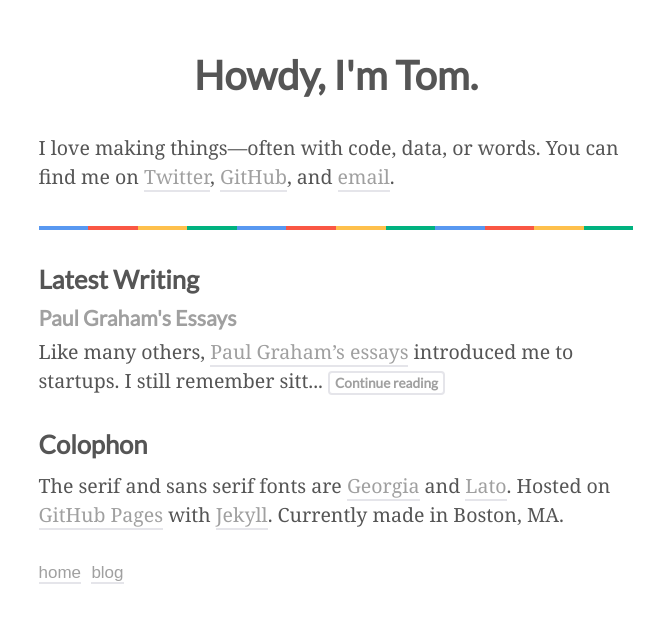
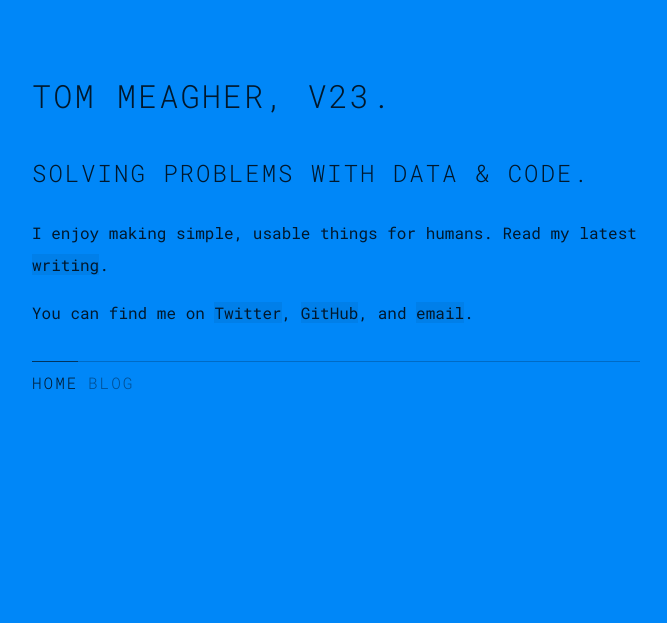
Before and after one commit to tmm/www, a Jekyll site: the page built from index.html, in a window 1280 px wide. Shown: the top 623 px of the page, without its empty margins (304-971 px from the left). Built offline with Jekyll 4.4.1, drawn with Linux system fonts in a browser that asks for light colours.

Commit message:
Add new home page

```diff
--- a/_config.yml
+++ b/_config.yml
@@ -1,5 +1,5 @@
 title: Tom Meagher
-description: "I love making things—often with code, data, or words."
+description: "Solving problems with data and code."
 url: "http://meagher.co"
 author: "Tom Meagher"
 keywords: "tom,tomfme,meagher,code,design,startups,start ups,startups,technology,tech,data,design"
--- /dev/null
+++ b/_layouts/temp.html
@@ -0,0 +1,34 @@
+<!DOCTYPE html>
+<html lang="en">
+<head>
+  <meta charset="utf-8">
+  <meta name="viewport" content="width=device-width, initial-scale=1">
+  <meta name="description" content="{{ site.description }}">
+  <link rel="canonical" href="{{ page.url | replace:'index.html','' | prepend: site.baseurl | prepend: site.url }}">
+  <meta name="author" content="{{ site.author }}">
+  <meta name="keywords" content="{{ site.keywords }}">
+
+  <title>{% if page.title != site.title %}{{ page.title }} — {% endif %}{{ site.title }}</title>
+
+  <link rel="stylesheet" href="{{ site.baseurl }}/css/normalize.css">
+  <link rel="stylesheet" href="{{ site.baseurl }}/css/home.css">
+
+  <link rel="icon" type="image/png" href="{{ site.baseurl }}/img/favicons/favicon-32x32.png" sizes="32x32">
+  <link rel="icon" type="image/png" href="{{ site.baseurl }}/img/favicons/favicon-96x96.png" sizes="96x96">
+  <link rel="icon" type="image/png" href="{{ site.baseurl }}/img/favicons/favicon-16x16.png" sizes="16x16">
+
+  <script>
+    (function(i,s,o,g,r,a,m){i['GoogleAnalyticsObject']=r;i[r]=i[r]||function(){
+      (i[r].q=i[r].q||[]).push(arguments)},i[r].l=1*new Date();a=s.createElement(o),
+      m=s.getElementsByTagName(o)[0];a.async=1;a.src=g;m.parentNode.insertBefore(a,m)
+    })(window,document,'script','//www.google-analytics.com/analytics.js','ga');
+
+    ga('create', 'UA-52981191-1', 'auto');
+    ga('send', 'pageview');
+  </script>
+</head>
+
+<body>
+  {{ content }}
+</body>
+</html>
--- a/_sass/_base.scss
+++ b/_sass/_base.scss
@@ -124,7 +124,7 @@ table {
 
   & > div {
     flex: 6.25;
-    height: 4px;
+    height: 2px;
   }
 }
 
--- /dev/null
+++ b/_sass/_home.scss
@@ -0,0 +1,57 @@
+@import url(https://fonts.googleapis.com/css?family=Roboto+Mono:400,300,100);
+
+$blue: #0087F8;
+
+*, *:before, *:after {
+  box-sizing: border-box;
+}
+
+body {
+  margin: 4rem auto 1rem;
+  max-width: 40rem;
+  padding: 0 1rem;
+  line-height: 2;
+  background-color: $blue;
+  color: darken($blue, 40);
+  font-family: 'Roboto Mono';
+}
+
+h1, h2, h3, h4, h5, h6 {
+  font-weight: 300;
+  text-transform: uppercase;
+  letter-spacing: 2px;
+}
+
+a {
+  background-color: darken($blue, 3);
+  color: darken($blue, 40);
+  text-decoration: none;
+  transition: .25s;
+
+  &:hover {
+    background-color: darken($blue, 5);
+  }
+}
+
+nav {
+  margin-top: 2rem;
+  border-top: 1px solid darken($blue, 10);
+  padding-top: 5px;
+  text-transform: uppercase;
+  font-weight: 300;
+
+  a {
+    border-top: 1px solid darken($blue, 10);
+    padding-top: 10px;
+    background-color: transparent;
+    color: darken($blue, 20);
+    letter-spacing: 2px;
+    transition: .25s;
+
+    &:hover, &.current {
+      border-top: 1px solid darken($blue, 30);
+      color: darken($blue, 40);
+      background-color: transparent;
+    }
+  }
+}
--- a/blog/index.html
+++ b/blog/index.html
@@ -20,5 +18,3 @@ title: Blog
 {% endfor %}
 
 {% include pagination.html %}
-
-{% include footer.html %}
--- /dev/null
+++ b/css/home.scss
@@ -0,0 +1,4 @@
+---
+---
+
+@import "home";
--- a/index.html
+++ b/index.html
@@ -1,39 +1,19 @@
 ---
-title: Tom Meagher
+title: Tom Meagher, v23.
+layout: temp
 ---
 
 <header>
-  <h1 class="text-center">Howdy, I'm Tom.</h1>
+  <h1>Tom Meagher, v23.</h1>
+  <h2>Solving problems with data & code.</h2>
 </header>
 
-<section>
-  <p>I love making things—often with code, data, or words. You can find me on <a href="https://twitter.com/{{ site.twitter }}/">Twitter</a>, <a href="https://github.com/{{ site.github }}/">GitHub</a>, and <a href="mailto:{{ site.email }}">email</a>.
-</section>
+{% assign post = site.posts.first %}
+<p>I enjoy making simple, usable things for humans. Read my latest <a href="{{ post.url | prepend: site.baseurl }}">writing</a>.</p>
 
-<div class="color-line mar-tb-6">
-  <div class="background-blue"></div>
-  <div class="background-red"></div>
-  <div class="background-yellow"></div>
-  <div class="background-green"></div>
-  <div class="background-blue"></div>
-  <div class="background-red"></div>
-  <div class="background-yellow"></div>
-  <div class="background-green"></div>
-  <div class="background-blue"></div>
-  <div class="background-red"></div>
-  <div class="background-yellow"></div>
-  <div class="background-green"></div>
-</div>
+<p>You can find me on <a href="https://twitter.com/{{ site.twitter }}">Twitter</a>, <a href="https://github.com/{{ site.github }}">GitHub</a>, and <a href="mailto:{{ site.email }}">email</a>.</p>
 
-<section class="mar-b-6">
-  <h3 class="mar-b-2">Latest Writing</h3>
-  {% assign post = site.posts.first %}
-  {% include post-preview.html %}
-</section>
-
-<section class="mar-b-6">
-  <h3 class="mar-b-2">Colophon</h3>
-  <p>The serif and sans serif fonts are <a href="https://en.wikipedia.org/wiki/Georgia_(typeface)">Georgia</a> and <a href="http://www.lukaszdziedzic.eu">Lato</a>. Hosted on <a href="https://pages.github.com">GitHub Pages</a> with <a href="https://jekyllrb.com">Jekyll</a>. Currently made in Boston, MA.</p>
-</section>
-
-{% include nav.html %}
+<nav>
+  <a href="/" class="current">home</a>
+  <a href="/blog/">blog</a>
+</nav>
```
Also changed, not shown: other parts of blog/index.html (+1 -3 lines), _layouts/page.html (added, +10 -0 lines).
